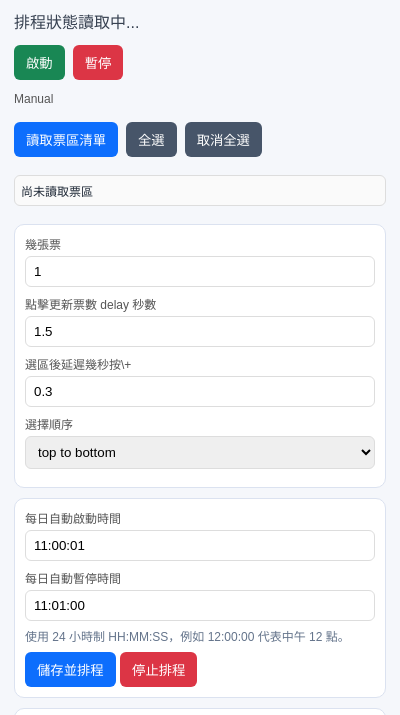
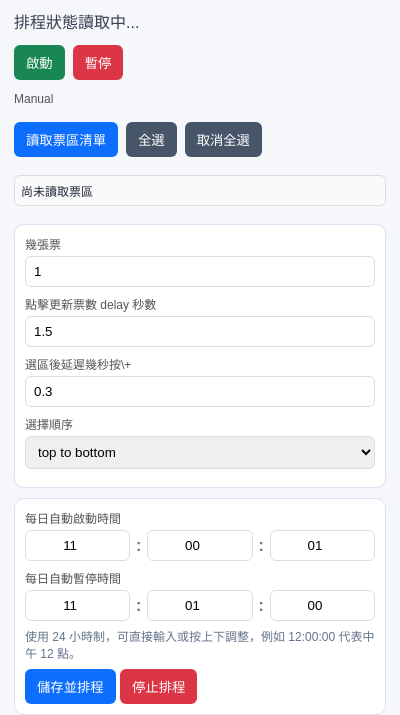
Before and after one commit to eddy-cheng-84/ticketPlus_bot, a browser extension: page popup/popup.html in a window 400 px wide. Both pictures are taken after a click on the button "儲存並排程". Shown: the part 76-791 px from the top of the page. Drawn offline with Linux system fonts and the light colour scheme.

Commit message:
feat: use numeric schedule time inputs on dev

```diff
--- a/popup/popup.css
+++ b/popup/popup.css
@@ -186,3 +186,21 @@ button:disabled {
   font-size: 12px;
   color: #64748b;
 }
+
+.schedule-time-row {
+  display: flex;
+  align-items: center;
+  gap: 6px;
+  margin-bottom: 8px;
+}
+
+.schedule-time-part {
+  flex: 1 1 0;
+  margin-bottom: 0;
+  text-align: center;
+}
+
+.schedule-time-sep {
+  color: #64748b;
+  font-weight: 600;
+}
--- a/popup/popup.html
+++ b/popup/popup.html
@@ -39,11 +39,23 @@
           </select>
         </section>
         <section class="flow-settings">
-          <label for="scheduleStartTime" class="keyword-label">每日自動啟動時間</label>
-          <input id="scheduleStartTime" class="keyword-input" type="text" inputmode="numeric" placeholder="HH:MM:SS（24小時制）" pattern="[0-2][0-9]:[0-5][0-9]:[0-5][0-9]" value="11:00:01" />
-          <label for="scheduleStopTime" class="keyword-label">每日自動暫停時間</label>
-          <input id="scheduleStopTime" class="keyword-input" type="text" inputmode="numeric" placeholder="HH:MM:SS（24小時制）" pattern="[0-2][0-9]:[0-5][0-9]:[0-5][0-9]" value="11:01:00" />
-          <p class="time-hint">使用 24 小時制 HH:MM:SS，例如 12:00:00 代表中午 12 點。</p>
+          <label class="keyword-label">每日自動啟動時間</label>
+          <div class="schedule-time-row">
+            <input id="scheduleStartHour" class="keyword-input schedule-time-part" type="number" min="0" max="23" step="1" value="11" />
+            <span class="schedule-time-sep">:</span>
+            <input id="scheduleStartMinute" class="keyword-input schedule-time-part" type="number" min="0" max="59" step="1" value="00" />
+            <span class="schedule-time-sep">:</span>
+            <input id="scheduleStartSecond" class="keyword-input schedule-time-part" type="number" min="0" max="59" step="1" value="01" />
+          </div>
+          <label class="keyword-label">每日自動暫停時間</label>
+          <div class="schedule-time-row">
+            <input id="scheduleStopHour" class="keyword-input schedule-time-part" type="number" min="0" max="23" step="1" value="11" />
+            <span class="schedule-time-sep">:</span>
+            <input id="scheduleStopMinute" class="keyword-input schedule-time-part" type="number" min="0" max="59" step="1" value="01" />
+            <span class="schedule-time-sep">:</span>
+            <input id="scheduleStopSecond" class="keyword-input schedule-time-part" type="number" min="0" max="59" step="1" value="00" />
+          </div>
+          <p class="time-hint">使用 24 小時制，可直接輸入或按上下調整，例如 12:00:00 代表中午 12 點。</p>
           <button id="saveScheduleBtn" class="manual">儲存並排程</button>
           <button id="stopScheduleBtn" class="stop">停止排程</button>
         </section>
--- a/popup/popup.js
+++ b/popup/popup.js
@@ -11,8 +11,12 @@ const ticketCountInput = document.getElementById('ticketCount');
 const refreshToAreaDelaySecInput = document.getElementById('refreshToAreaDelaySec');
 const areaToPlusDelaySecInput = document.getElementById('areaToPlusDelaySec');
 const areaOrderModeEl = document.getElementById('areaOrderMode');
-const scheduleStartTimeEl = document.getElementById('scheduleStartTime');
-const scheduleStopTimeEl = document.getElementById('scheduleStopTime');
+const scheduleStartHourEl = document.getElementById('scheduleStartHour');
+const scheduleStartMinuteEl = document.getElementById('scheduleStartMinute');
+const scheduleStartSecondEl = document.getElementById('scheduleStartSecond');
+const scheduleStopHourEl = document.getElementById('scheduleStopHour');
+const scheduleStopMinuteEl = document.getElementById('scheduleStopMinute');
+const scheduleStopSecondEl = document.getElementById('scheduleStopSecond');
 const externalTriggerEnabledEl = document.getElementById('externalTriggerEnabled');
 const externalTriggerUrlEl = document.getElementById('externalTriggerUrl');
 const externalTriggerMethodEl = document.getElementById('externalTriggerMethod');
@@ -102,6 +106,37 @@ function normalizeHmsTime(value) {
     return '';
   }
   return `${String(hour).padStart(2, '0')}:${String(minute).padStart(2, '0')}:${String(second).padStart(2, '0')}`;
+}
+
+function clampTimePart(value, min, max) {
+  const parsed = Number.parseInt(String(value ?? '').trim(), 10);
+  if (!Number.isFinite(parsed)) {
+    return null;
+  }
+  return Math.min(max, Math.max(min, parsed));
+}
+
+function getScheduleTimeFromInputs(hourEl, minuteEl, secondEl) {
+  const hour = clampTimePart(hourEl?.value, 0, 23);
+  const minute = clampTimePart(minuteEl?.value, 0, 59);
+  const second = clampTimePart(secondEl?.value, 0, 59);
+  if (hour === null || minute === null || second === null) {
+    return '';
+  }
+  return normalizeHmsTime(
+    `${String(hour).padStart(2, '0')}:${String(minute).padStart(2, '0')}:${String(second).padStart(2, '0')}`
+  );
+}
+
+function setScheduleTimeInputs(hourEl, minuteEl, secondEl, hms) {
+  const normalized = normalizeHmsTime(hms);
+  if (!normalized) {
+    return;
+  }
+  const [hour, minute, second] = normalized.split(':');
+  hourEl.value = hour;
+  minuteEl.value = minute;
+  secondEl.value = second;
 }
 
 function hmsToSeconds(hms) {
@@ -444,23 +479,23 @@ async function loadScheduleSettings() {
 }
 
 async function saveScheduleSettings() {
-  const normalizedStart = normalizeHmsTime(scheduleStartTimeEl?.value || '');
-  const normalizedStop = normalizeHmsTime(scheduleStopTimeEl?.value || '');
+  const normalizedStart = getScheduleTimeFromInputs(scheduleStartHourEl, scheduleStartMinuteEl, scheduleStartSecondEl);
+  const normalizedStop = getScheduleTimeFromInputs(scheduleStopHourEl, scheduleStopMinuteEl, scheduleStopSecondEl);
   if (!normalizedStart || !normalizedStop) {
-    render(false, 10000, '定時格式錯誤，請用 11:00:01');
+    render(false, 10000, '定時格式錯誤，請用 24 小時制 11:00:01');
     return false;
   }
 
   scheduleSettings = { startTime: normalizedStart, stopTime: normalizedStop };
-  scheduleStartTimeEl.value = scheduleSettings.startTime;
-  scheduleStopTimeEl.value = scheduleSettings.stopTime;
+  setScheduleTimeInputs(scheduleStartHourEl, scheduleStartMinuteEl, scheduleStartSecondEl, scheduleSettings.startTime);
+  setScheduleTimeInputs(scheduleStopHourEl, scheduleStopMinuteEl, scheduleStopSecondEl, scheduleSettings.stopTime);
   await chrome.storage.local.set({ [SCHEDULE_KEY]: scheduleSettings });
   return true;
 }
 
 function hydrateScheduleSettingsUi() {
-  scheduleStartTimeEl.value = scheduleSettings.startTime || '11:00:01';
-  scheduleStopTimeEl.value = scheduleSettings.stopTime || '11:01:00';
+  setScheduleTimeInputs(scheduleStartHourEl, scheduleStartMinuteEl, scheduleStartSecondEl, scheduleSettings.startTime || '11:00:01');
+  setScheduleTimeInputs(scheduleStopHourEl, scheduleStopMinuteEl, scheduleStopSecondEl, scheduleSettings.stopTime || '11:01:00');
 }
 
 async function syncAutoTargets() {
```
